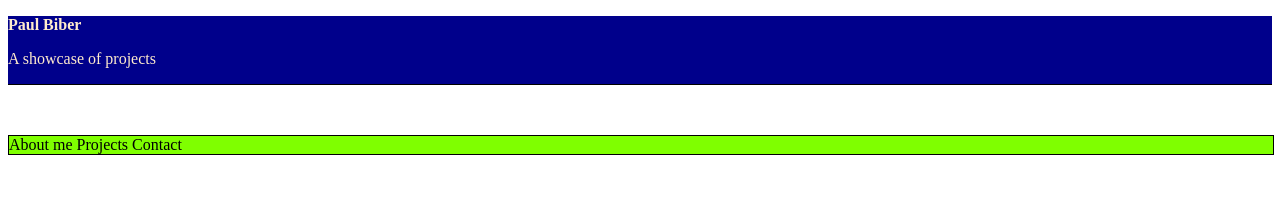
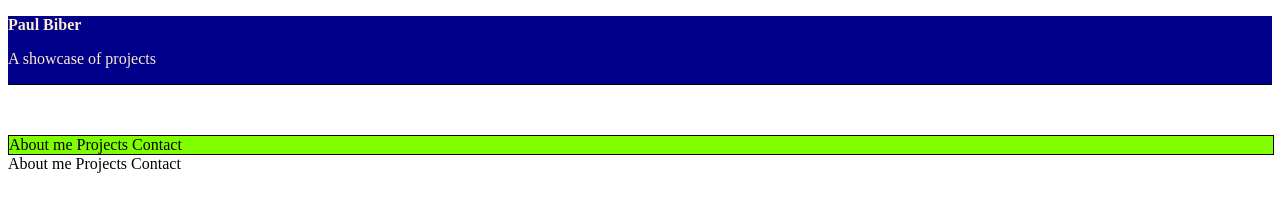
Before and after one commit to roadblock37/portfolio, a plain HTML site: page landing_page.html in a window 1280 px wide. Drawn offline with Linux system fonts and the light colour scheme.

Commit message:
footer tags

```diff
--- a/landing_page.html
+++ b/landing_page.html
@@ -23,9 +23,9 @@
 
         <!--Footer-->
         <footer class='footer'>
-            <a></a>
-            <a></a>
-            <a></a>
+            <a>About me</a>
+            <a>Projects</a>
+            <a>Contact</a>
         </footer>
     </body>
 
```
